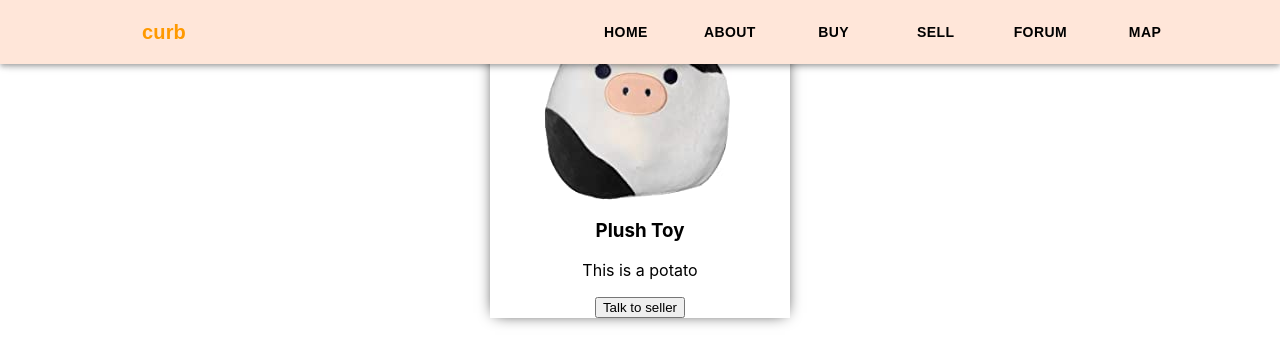
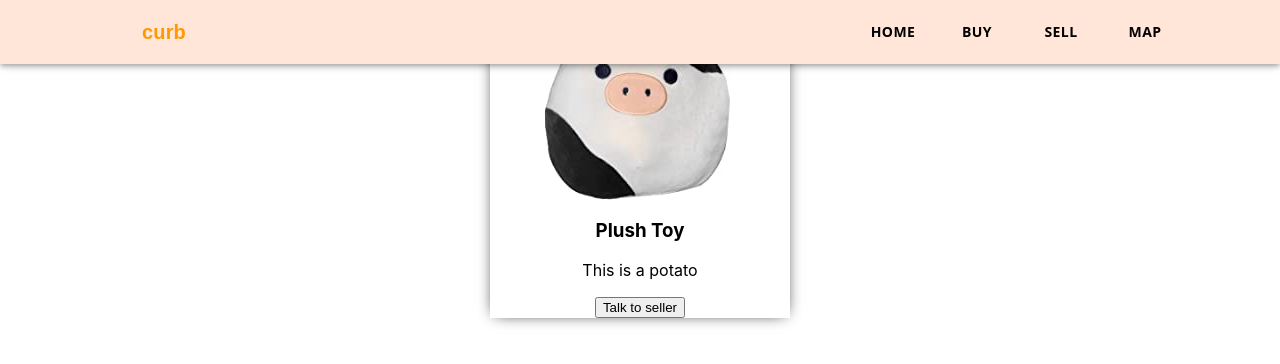
Before and after one commit to natwijaya67/lahecks, a React (Create React App) app: page / in a window 1280 px wide. Shown: the top 364 px of the page. Built offline with nearby package versions, Linux system fonts and the light colour scheme.

Commit message:
readjusted features

```diff
--- a/src/components/Header/Header.js
+++ b/src/components/Header/Header.js
@@ -13,10 +13,7 @@ const headersData = [
         label: "Home",
         href: "/home",
     },
-    {
-        label: "About",
-        href: "/about",
-    },
+
     {
         label: "Buy",
         href: "/buy",
@@ -25,10 +22,7 @@ const headersData = [
         label: "Sell",
         href: "/sell",
     },
-    {
-        label: "Forum",
-        href: "/forum",
-    },
+
     {
         label: "Map",
         href: "/map"
@@ -43,16 +37,16 @@ const useStyles = makeStyles(() => ({
     },
     logo : {
         fontFamily: "Work Sans, sans-serif",
-        fontWeight: 600,
+        fontWeight: 900,
         color: "#FF9900",
         textAlign: "left",
     },
     menuButton: {
-        fontFamily: "Work Sans, sans-serif",
+        fontFamily: "Open Sans, sans-serif",
         fontWeight: 700,
-        size: "10px",
+        size: "18px",
         color: "#000000",
-        marginLeft: "38px",
+        marginLeft: "20px",
     },
     toolbar: {
         display: "flex",
```
